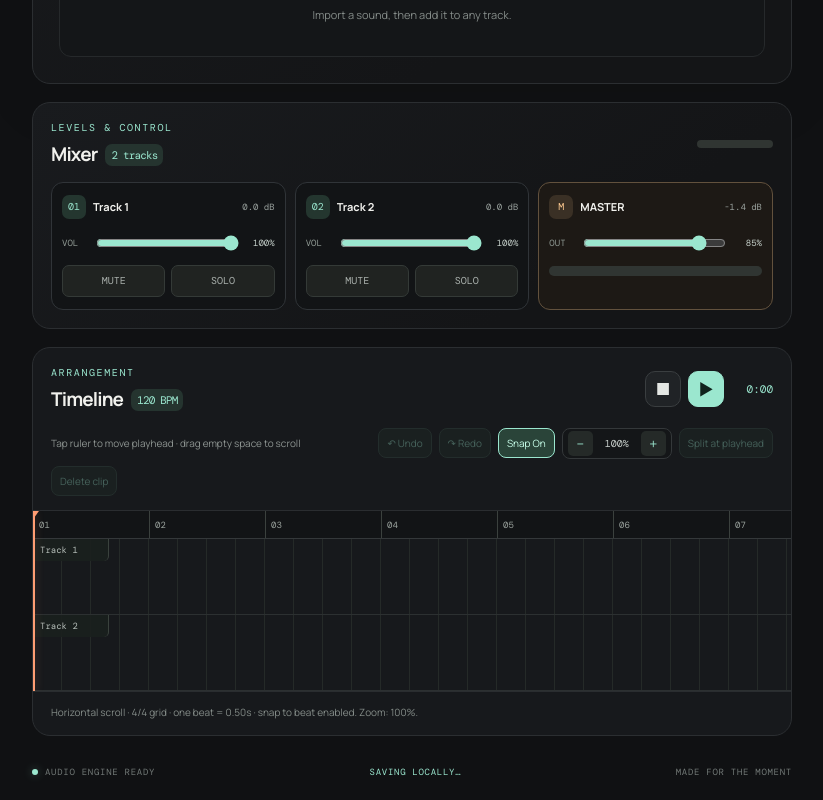
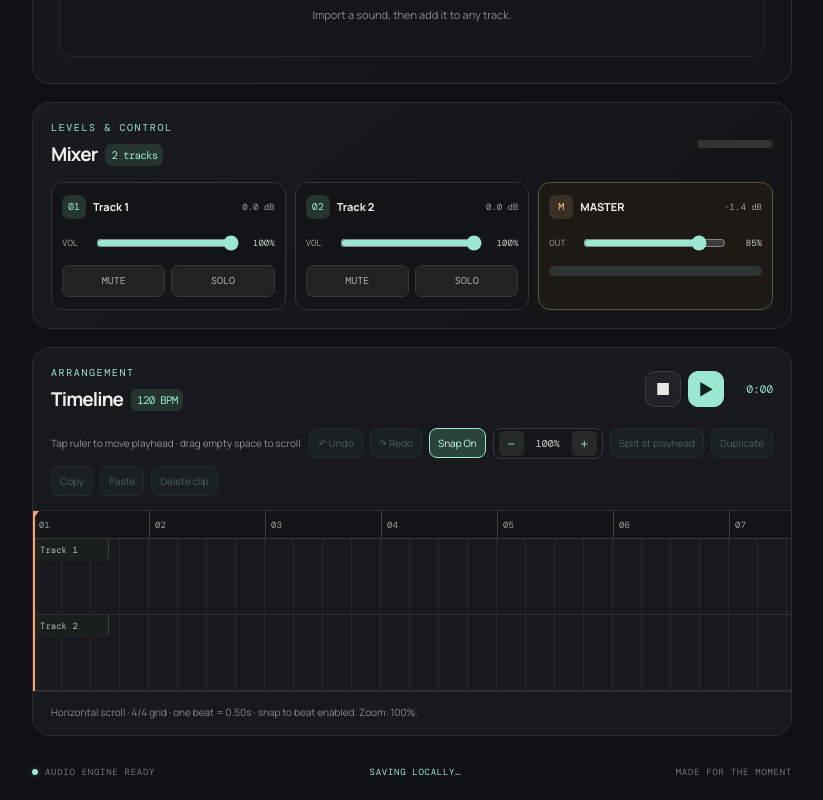
Before and after one commit to Startat6am/otr-daw, a React (Vite) app: page / in a window 1280 px wide. Shown: the part 736-1536 px from the top of the page, without its empty margins (228-1051 px from the left). Built offline with nearby package versions, Linux system fonts and the light colour scheme.

Commit message:
feat: improve clip editing with duplicate copy paste and timing controls

```diff
--- a/src/App.tsx
+++ b/src/App.tsx
@@ -77,6 +77,7 @@ export default function App() {
   const [isPlaying, setIsPlaying] = useState(false);
   const [playhead, setPlayhead] = useState(0);
   const [selectedClip, setSelectedClip] = useState<string | null>(null);
+  const [clipboardClip, setClipboardClip] = useState<{ clip: Clip; trackId: string } | null>(null);
   const [snapEnabled, setSnapEnabled] = useState(true);
   const [timelineZoom, setTimelineZoom] = useState(1);
   const [masterGain, setMasterGain] = useState(0.85);
@@ -418,6 +419,47 @@ export default function App() {
     setStatus("Clip removed from the timeline.");
   }
 
+  function findSelectedClip() {
+    for (const track of tracksRef.current) {
+      const clip = track.clips.find((item) => item.id === selectedClip);
+      if (clip) return { clip, trackId: track.id };
+    }
+    return null;
+  }
+  function duplicateSelected() {
+    const selected = findSelectedClip();
+    if (!selected) return;
+    const duration = selected.clip.sourceEnd - selected.clip.sourceStart;
+    const duplicate = { ...selected.clip, id: uid(), start: snapTime(selected.clip.start + duration) };
+    commitTracks((current) => current.map((track) => track.id === selected.trackId ? { ...track, clips: [...track.clips, duplicate] } : track));
+    setSelectedClip(duplicate.id);
+    setStatus("Clip duplicated after the original.");
+  }
+  function copySelected() {
+    const selected = findSelectedClip();
+    if (!selected) return;
+    setClipboardClip({ clip: { ...selected.clip }, trackId: selected.trackId });
+    setStatus("Clip copied. Move the playhead and tap Paste.");
+  }
+  function pasteClip() {
+    if (!clipboardClip) return;
+    const targetTrack = tracksRef.current.find((track) => track.id === clipboardClip.trackId) ?? tracksRef.current[0];
+    if (!targetTrack) return;
+    const pasted = { ...clipboardClip.clip, id: uid(), start: snapTime(playhead) };
+    commitTracks((current) => current.map((track) => track.id === targetTrack.id ? { ...track, clips: [...track.clips, pasted] } : track));
+    setSelectedClip(pasted.id);
+    setStatus("Clip pasted at the playhead.");
+  }
+  function setSelectedClipTiming(start: number, duration: number) {
+    const selected = findSelectedClip();
+    if (!selected) return;
+    const asset = assets.find((item) => item.id === selected.clip.assetId);
+    if (!asset) return;
+    const safeStart = Math.max(0, Number.isFinite(start) ? start : 0);
+    const safeDuration = Math.max(0.05, Math.min(asset.duration - selected.clip.sourceStart, Number.isFinite(duration) ? duration : 0.05));
+    updateClip(selected.clip.id, { start: safeStart, sourceEnd: selected.clip.sourceStart + safeDuration });
+  }
+
   const maxEnd = Math.max(16, ...tracks.flatMap((track) => track.clips.map((clip) => clip.start + clip.sourceEnd - clip.sourceStart + 2)));
   const timelineWidth = maxEnd * PX_PER_SECOND;
   const rulerCount = Math.ceil(maxEnd / 2);
@@ -479,7 +521,17 @@ export default function App() {
             <span className="time-readout">{formatTime(playhead)}</span>
           </div>
         </div>
-        <div className="edit-tools"><span>Tap ruler to move playhead · drag empty space to scroll</span><button onClick={undoEdit} disabled={undoStackRef.current.length === 0} aria-label="Undo last edit">↶ Undo</button><button onClick={redoEdit} disabled={redoStackRef.current.length === 0} aria-label="Redo last undone edit">↷ Redo</button><button className={snapEnabled ? "tool-active" : ""} aria-pressed={snapEnabled} onClick={() => setSnapEnabled((value) => !value)}>Snap {snapEnabled ? "On" : "Off"}</button><div className="zoom-control" aria-label="Timeline zoom"><button aria-label="Zoom out" onClick={() => setTimelineZoom((value) => Math.max(.5, Math.round((value - .25) * 100) / 100))} disabled={timelineZoom <= .5}>−</button><span>{Math.round(timelineZoom * 100)}%</span><button aria-label="Zoom in" onClick={() => setTimelineZoom((value) => Math.min(2, Math.round((value + .25) * 100) / 100))} disabled={timelineZoom >= 2}>+</button></div><button onClick={splitSelected} disabled={!selectedClip}>Split at playhead</button><button onClick={removeSelected} disabled={!selectedClip}>Delete clip</button></div>
+        <div className="edit-tools"><span>Tap ruler to move playhead · drag empty space to scroll</span><button onClick={undoEdit} disabled={undoStackRef.current.length === 0} aria-label="Undo last edit">↶ Undo</button><button onClick={redoEdit} disabled={redoStackRef.current.length === 0} aria-label="Redo last undone edit">↷ Redo</button><button className={snapEnabled ? "tool-active" : ""} aria-pressed={snapEnabled} onClick={() => setSnapEnabled((value) => !value)}>Snap {snapEnabled ? "On" : "Off"}</button><div className="zoom-control" aria-label="Timeline zoom"><button aria-label="Zoom out" onClick={() => setTimelineZoom((value) => Math.max(.5, Math.round((value - .25) * 100) / 100))} disabled={timelineZoom <= .5}>−</button><span>{Math.round(timelineZoom * 100)}%</span><button aria-label="Zoom in" onClick={() => setTimelineZoom((value) => Math.min(2, Math.round((value + .25) * 100) / 100))} disabled={timelineZoom >= 2}>+</button></div><button onClick={splitSelected} disabled={!selectedClip}>Split at playhead</button><button onClick={duplicateSelected} disabled={!selectedClip}>Duplicate</button><button onClick={copySelected} disabled={!selectedClip}>Copy</button><button onClick={pasteClip} disabled={!clipboardClip}>Paste</button><button onClick={removeSelected} disabled={!selectedClip}>Delete clip</button></div>
+        {selectedClip && (() => {
+          const selected = tracks.flatMap((track) => track.clips.map((clip) => ({ clip, track }))).find((item) => item.clip.id === selectedClip);
+          if (!selected) return null;
+          const duration = selected.clip.sourceEnd - selected.clip.sourceStart;
+          return <div className="clip-inspector" aria-label="Selected clip settings">
+            <strong>Selected clip</strong>
+            <label>Start (sec)<input aria-label="Clip start time in seconds" type="number" min="0" step={snapEnabled ? BEAT : 0.01} value={Number(selected.clip.start.toFixed(3))} onChange={(event) => setSelectedClipTiming(Number(event.currentTarget.value), duration)} /></label>
+            <label>Length (sec)<input aria-label="Clip duration in seconds" type="number" min="0.05" max={selected.clip.sourceEnd - selected.clip.sourceStart + (assets.find((asset) => asset.id === selected.clip.assetId)?.duration ?? 0)} step={snapEnabled ? BEAT : 0.01} value={Number(duration.toFixed(3))} onChange={(event) => setSelectedClipTiming(selected.clip.start, Number(event.currentTarget.value))} /></label>
+          </div>;
+        })()}
         <div className="timeline-scroll">
           <div className="timeline-inner" style={{ width: timelineWidth }}>
             <div className="ruler" style={{ width: timelineWidth }} onPointerDown={(event) => {
```
